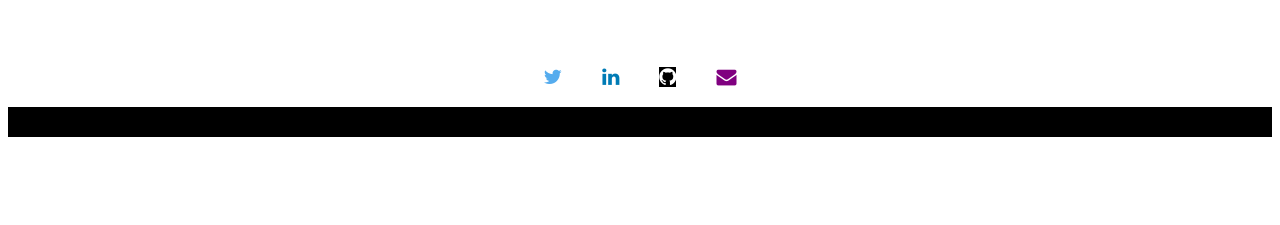
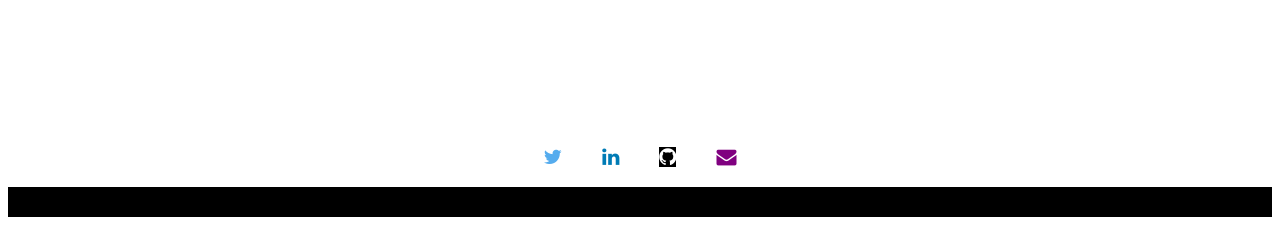
Before and after one commit to scarabeo7/My-Website, a Gatsby site: page / in a window 1280 px wide. Shown: the part 683-908 px from the top of the page. Before the commit the page ends 828 px from the top, so only its background shows below. Built offline with nearby package versions, Linux system fonts and the light colour scheme; Gatsby itself is replaced by a stand-in of ours.

Commit message:
moved footer down

```diff
--- a/src/styles/layout.module.css
+++ b/src/styles/layout.module.css
@@ -167,6 +167,11 @@ footer {
   .skillsContainer {
     font-size: 30px;
   }
+
+
+  footer{
+      margin-top: 2.7rem;
+  }
 }
 
 @media screen and (min-width: 375px) {
@@ -189,6 +194,10 @@ footer {
 
   .skillsContainer {
     font-size: 25px;
+  }
+
+  footer{
+      margin-top: 5rem;
   }
 }
 
```
